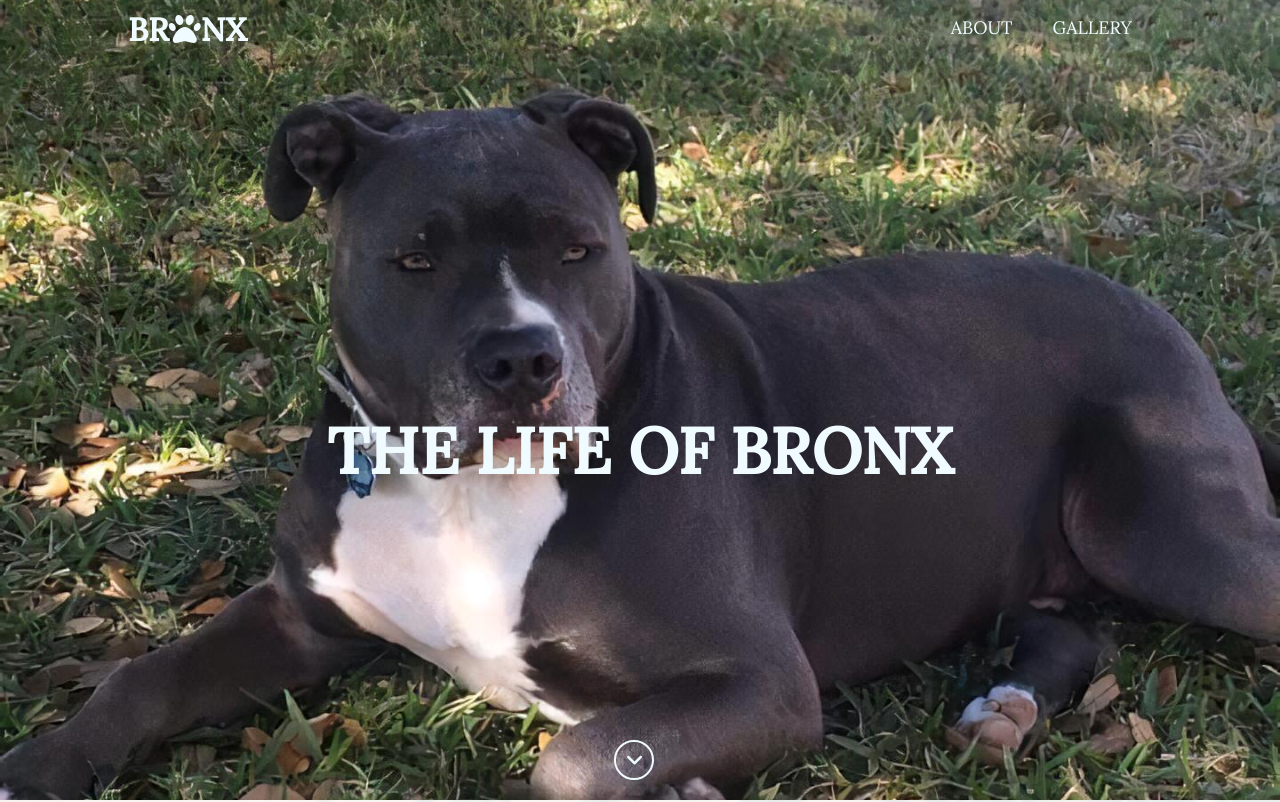
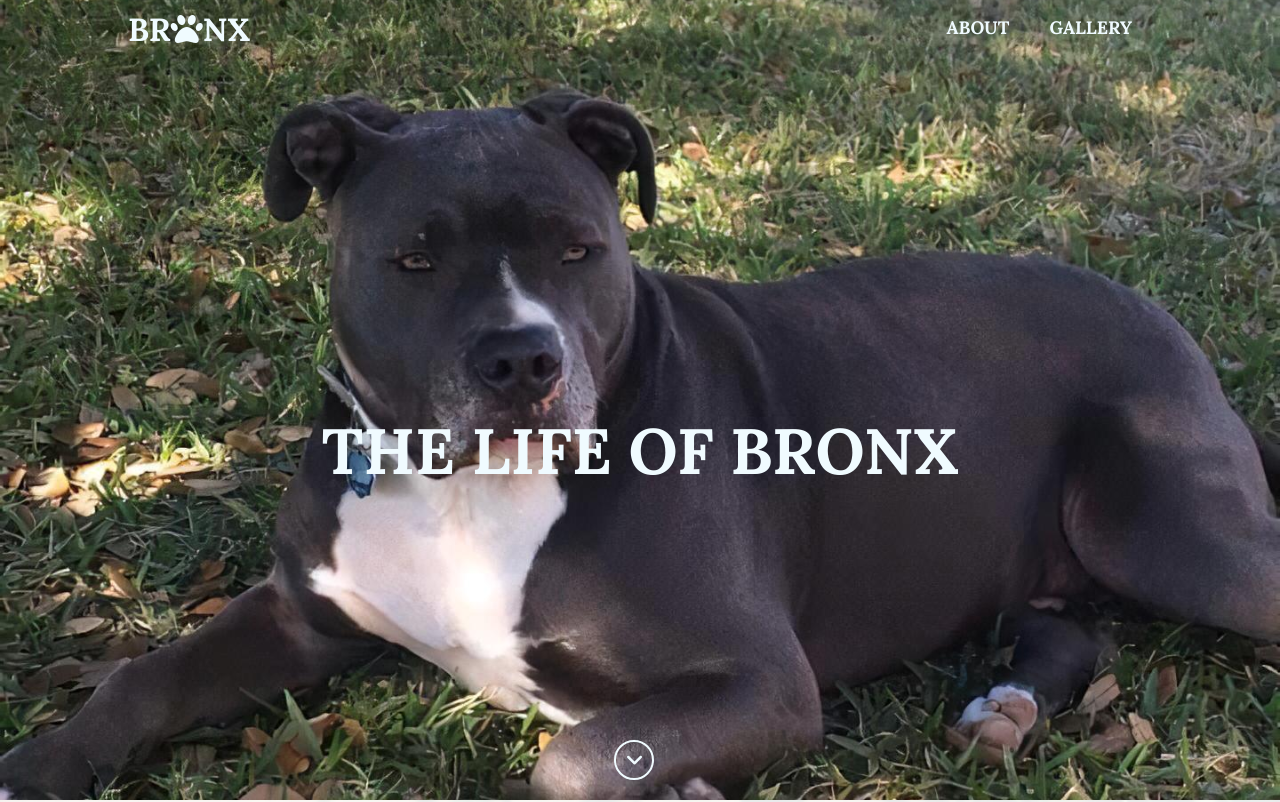
Before and after one commit to okeith12/LifeofBronx, a plain HTML site: page index.html in a window 1280 px wide. Shown: the top 802 px of the page. Drawn offline with nearby package versions, Linux system fonts and the light colour scheme.

Commit message:
Update main.css

```diff
--- a/main.css
+++ b/main.css
@@ -1,4 +1,4 @@
-@import url("https://fonts.googleapis.com/css2?family=Lora:wght@400;500&family=Montserrat:wght@400;500&display=swap");
+@import url("https://fonts.googleapis.com/css2?family=Lora:wght@500;600;700&family=Montserrat:wght@400;500&display=swap");
 
 /* Global Styles */
 :root {
@@ -95,6 +95,7 @@ header a {
 .nav-link {
   text-transform: uppercase;
   transition: all 0.3s ease 0s;
+  font-weight: 700;
 }
 
 .nav-link:hover {
```
